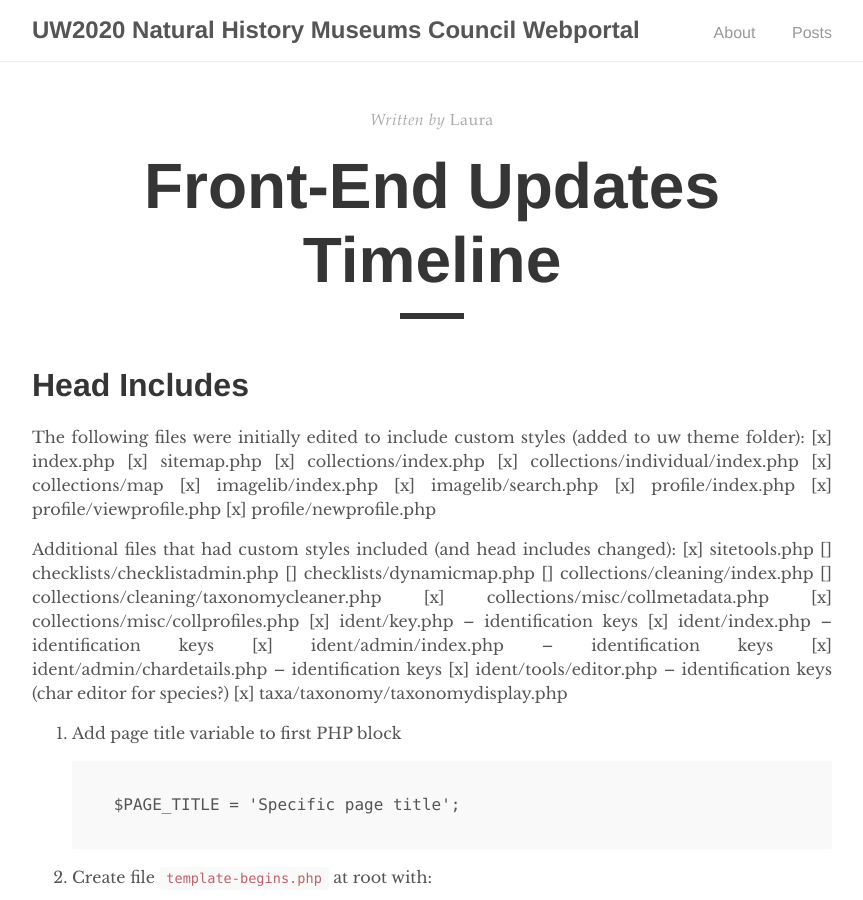
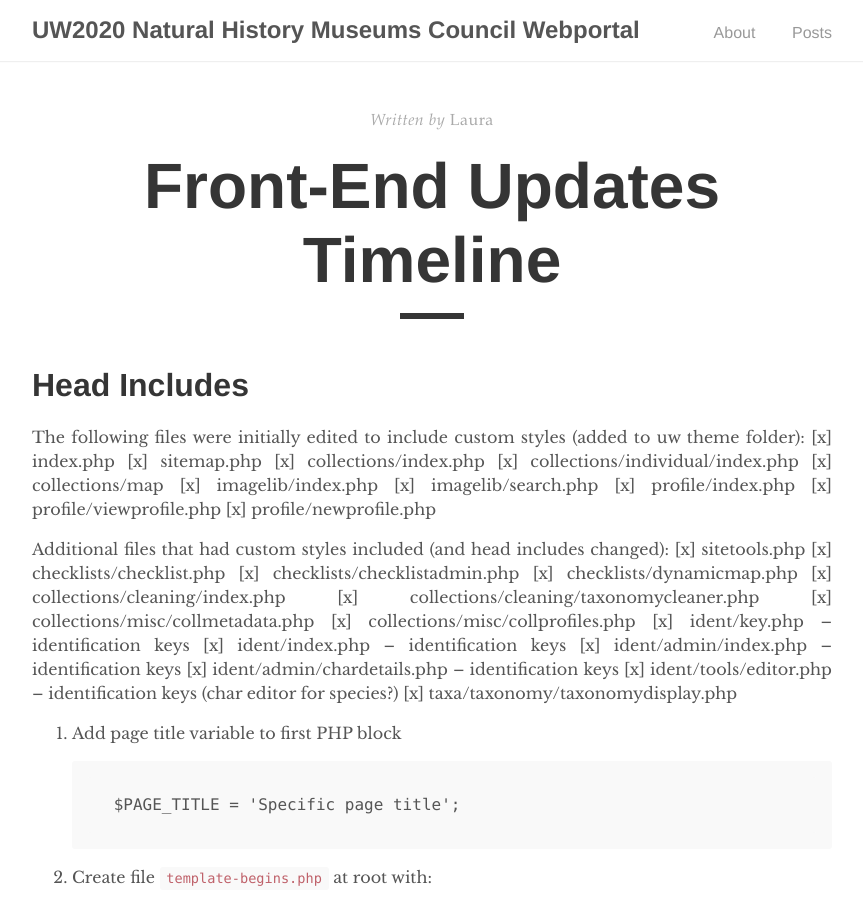
Before and after one commit to arbolitoloco/uw2020, a Jekyll site: the page built from docs/front-end-updates-timeline.md, in a window 1280 px wide and 900 px high. Shown: the whole window, without its empty margins (208-1071 px from the left). Built offline with Jekyll 4.4.1, drawn with Linux system fonts in a browser that asks for light colours.

Commit message:
Update front-end-updates-timeline.md

```diff
--- a/docs/front-end-updates-timeline.md
+++ b/docs/front-end-updates-timeline.md
@@ -21,10 +21,11 @@ The following files were initially edited to include custom styles (added to uw
 
 Additional files that had custom styles included (and head includes changed):
 [x] sitetools.php
-[] checklists/checklistadmin.php
-[] checklists/dynamicmap.php
-[] collections/cleaning/index.php
-[] collections/cleaning/taxonomycleaner.php
+[x] checklists/checklist.php
+[x] checklists/checklistadmin.php
+[x] checklists/dynamicmap.php
+[x] collections/cleaning/index.php
+[x] collections/cleaning/taxonomycleaner.php
 [x] collections/misc/collmetadata.php
 [x] collections/misc/collprofiles.php
 [x] ident/key.php -- identification keys
```
